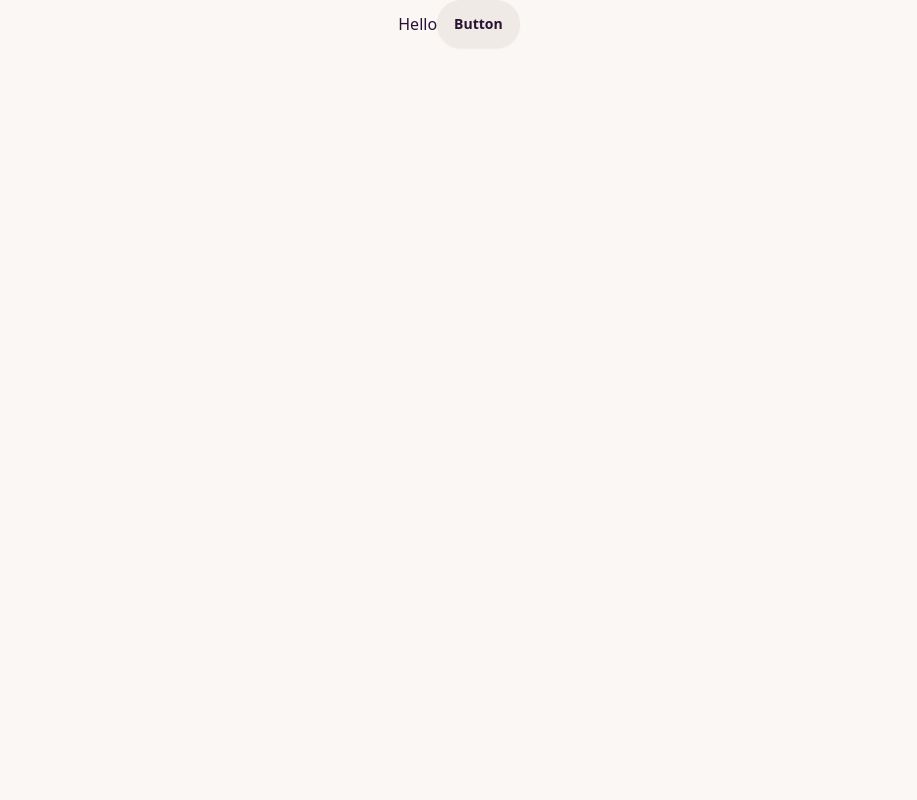
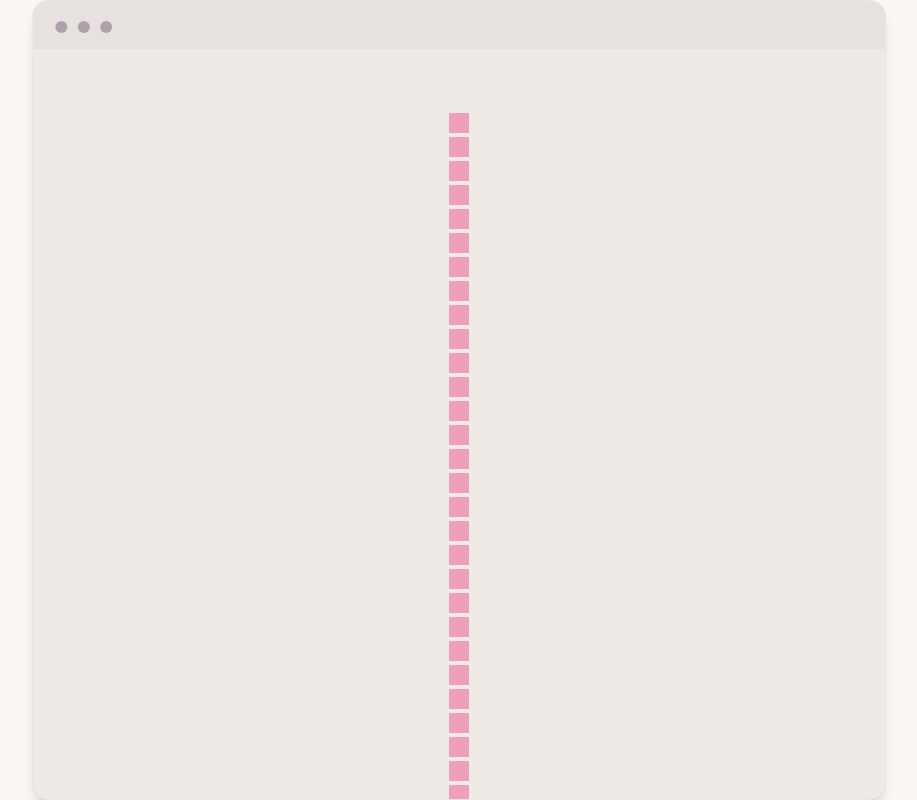
Before and after one commit to BennyCarlsson/vimple, a React (Vite) app: page / in a window 1280 px wide. Shown: the whole page, without its empty margins (181-1098 px from the left). Built offline with nearby package versions, Linux system fonts and the light colour scheme.

Commit message:
move around grid using hjkl

```diff
--- a/src/App.tsx
+++ b/src/App.tsx
@@ -1,9 +1,71 @@
+import { useEffect, useState } from 'react'
+
 function App() {
+  const AMOUNT_OF_SQUARES = 500
+  const ROW_LENGTH = 25
+  const [cursorPosition, setCursorPosition] = useState<{
+    x: number
+    y: number
+  }>({ x: 4, y: 5 })
+  const activeIndex = cursorPosition.x * ROW_LENGTH + cursorPosition.y
+  console.log(cursorPosition)
+
+  const moveUp = () =>
+    setCursorPosition(prevState => ({ ...prevState, x: prevState.x - 1 }))
+  const moveDown = () =>
+    setCursorPosition(prevState => ({ ...prevState, x: prevState.x + 1 }))
+  const moveLeft = () =>
+    setCursorPosition(prevState => ({ ...prevState, y: prevState.y - 1 }))
+  const moveRight = () =>
+    setCursorPosition(prevState => ({ ...prevState, y: prevState.y + 1 }))
+
+  const handleUserKeyPress = (e: KeyboardEvent) => {
+    if (e.key === 'k') {
+      moveUp()
+    }
+    if (e.key === 'j') {
+      moveDown()
+    }
+    if (e.key === 'l') {
+      moveRight()
+    }
+    if (e.key === 'h') {
+      moveLeft()
+    }
+  }
+
+  useEffect(() => {
+    window.addEventListener('keypress', handleUserKeyPress)
+
+    return () => {
+      window.removeEventListener('keypress', handleUserKeyPress)
+    }
+  })
+
   return (
-    <div className='flex justify-center items-center'>
-      Hello <button className='btn'>Button</button>
+    <div className='flex justify-center pt- w-screen h-screen'>
+      <div className='w-3/4 lg:w-2/3 2xl:1/3 mockup-window border bg-base-300 shadow-lg '>
+        <div className='flex justify-center px-4 py-16 bg-base-200'>
+          <div
+            className={`grid grid-cols-[repeat(${ROW_LENGTH},minmax(0,1fr))] gap-1`}
+          >
+            {[...Array(AMOUNT_OF_SQUARES)].map((_, i) => (
+              <Square key={i} active={activeIndex === i} />
+            ))}
+          </div>
+        </div>
+        <div className='flex justify-center gap-1 pt-2'>
+          <kbd className='kbd'>H</kbd>
+          <kbd className='kbd'>J</kbd>
+          <kbd className='kbd'>K</kbd>
+          <kbd className='kbd'>L</kbd>
+        </div>
+      </div>
     </div>
   )
 }
 
+const Square = ({ active }: { active: boolean }) => (
+  <div className={`h-5 w-5 ${active ? 'bg-primary' : 'bg-secondary'}`}></div>
+)
 export default App
--- a/tailwind.config.js
+++ b/tailwind.config.js
@@ -4,7 +4,9 @@
 export default {
   content: ['./index.html', './src/**/*.{js,ts,jsx,tsx}'],
   theme: {
-    extend: {},
+    extend: {
+      gridTemplateColumns: { 13: 'repeat(13,minmax(0,1fr))' },
+    },
   },
   plugins: [require('@tailwindcss/typography'), require('daisyui')],
   daisyui: {
```
Also changed, not shown: .eslintrc.cjs.
